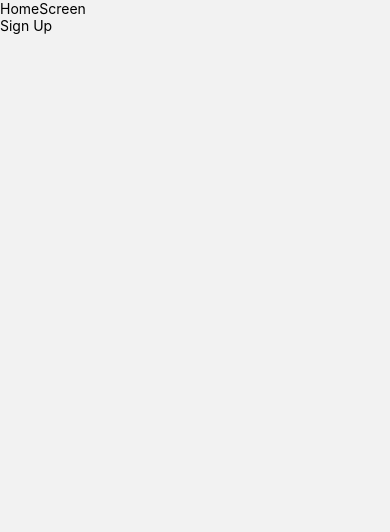
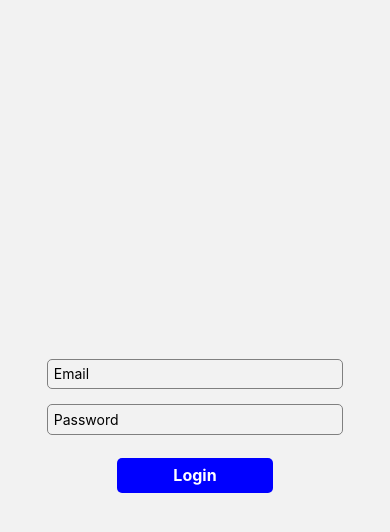
Before and after one commit to shubham2105/IntroProject, a React Native app: screen /Home in a window 390 px wide. Shown: the top 532 px of the page. Built offline with nearby package versions, Linux system fonts and the light colour scheme.

Commit message:
basic form design

```diff
--- a/screens/HomeScreen.jsx
+++ b/screens/HomeScreen.jsx
@@ -1,12 +1,31 @@
 import {Pressable, SafeAreaView, StyleSheet, Text, View} from 'react-native';
 import React from 'react';
+import {TextInput} from 'react-native-gesture-handler';
 
 const HomeScreen = ({navigation}) => {
   return (
-    <SafeAreaView>
-      <Text>HomeScreen</Text>
-      <Pressable onPress={() => navigation.navigate('SignUp')}>
-        <Text>Sign Up</Text>
+    <SafeAreaView style={styles.container}>
+      <View style={styles.textInputContainer}>
+        <TextInput
+          placeholder="Email"
+          keyboardType="email-address"
+          autoCapitalize="none"
+          autoCorrect={false}
+          style={styles.textInput}
+        />
+        <TextInput
+          placeholder="Password"
+          secureTextEntry
+          autoCapitalize="none"
+          autoCorrect={false}
+          secureTextEntryTextContentType="password"
+          style={styles.textInput}
+        />
+      </View>
+      <Pressable
+        onPress={() => navigation.navigate('SignUp')}
+        style={styles.button}>
+        <Text style={styles.buttontxt}>Login</Text>
       </Pressable>
     </SafeAreaView>
   );
@@ -14,4 +33,37 @@ const HomeScreen = ({navigation}) => {
 
 export default HomeScreen;
 
-const styles = StyleSheet.create({});
+const styles = StyleSheet.create({
+  container: {
+    flex: 1,
+    justifyContent: 'center',
+    alignItems: 'center',
+  },
+  textInputContainer: {
+    width: '80%',
+    justifyContent: 'center',
+    alignItems: 'center',
+    padding: '2%',
+  },
+  textInput: {
+    width: '100%',
+    padding: '2%',
+    borderWidth: 1,
+    marginBottom: '5%',
+    borderRadius: 5,
+    borderColor: 'gray',
+  },
+  button: {
+    backgroundColor: 'blue',
+    width: '40%',
+    justifyContent: 'center',
+    alignItems: 'center',
+    padding: '2%',
+    borderRadius: 5,
+  },
+  buttontxt: {
+    fontSize: 16,
+    fontWeight: 'bold',
+    color: 'white',
+  },
+});
```
